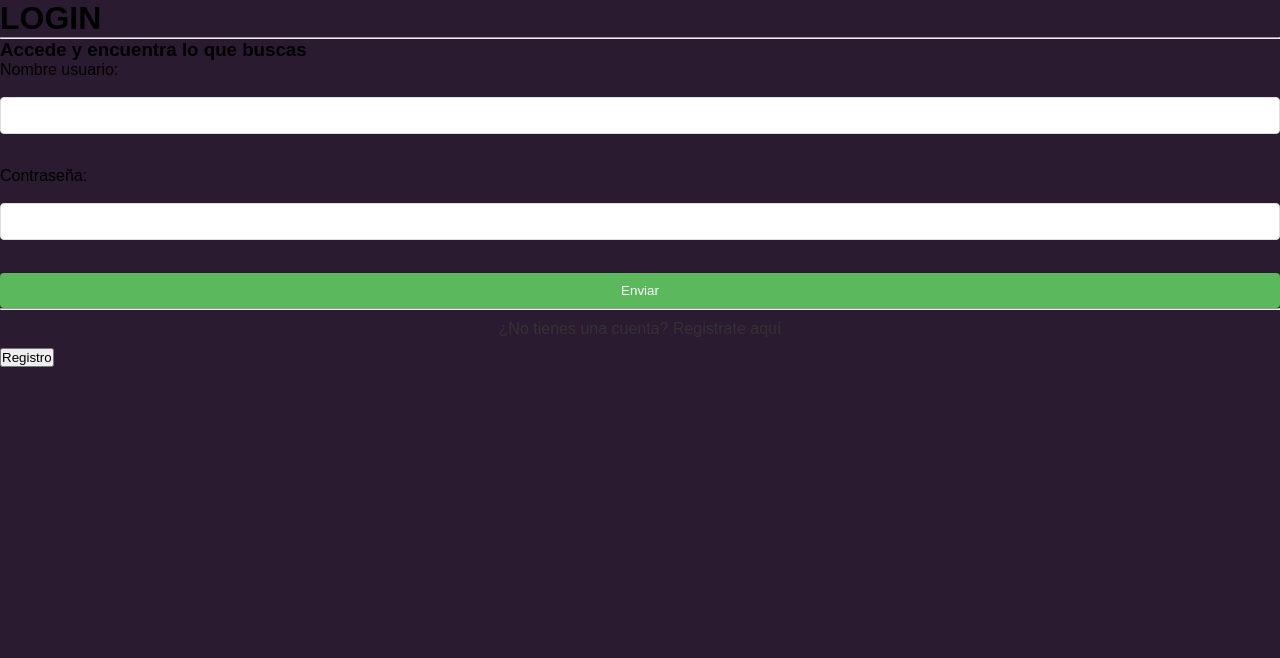
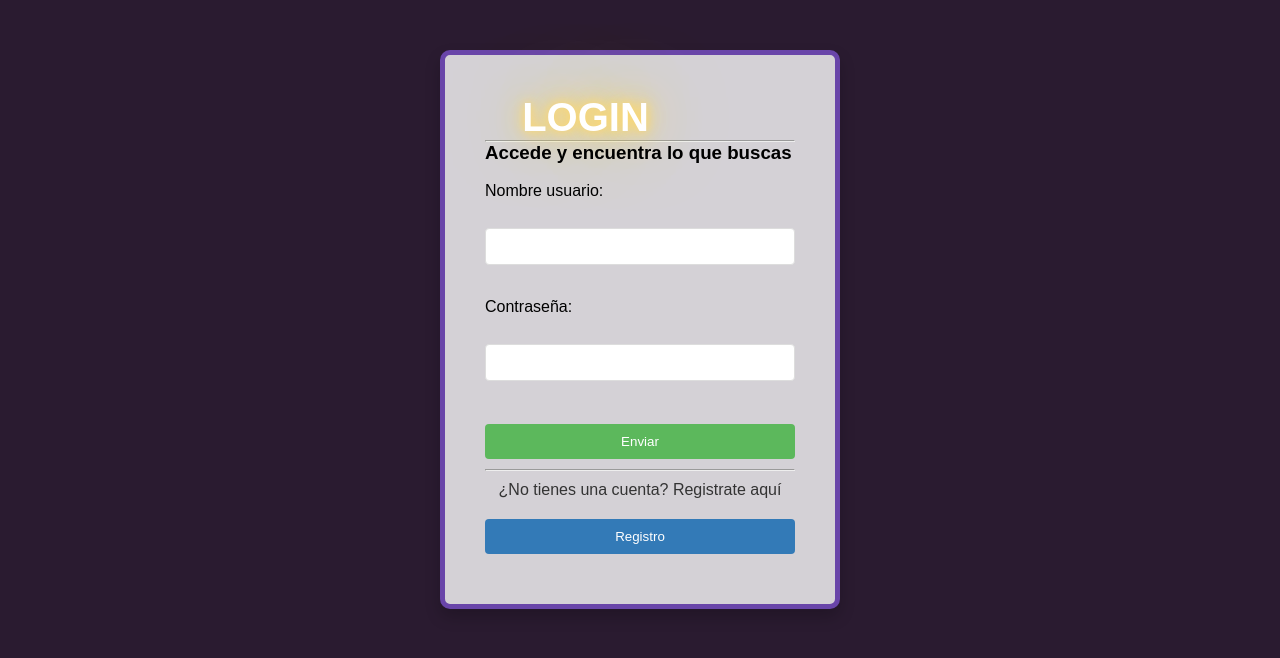
Before and after one commit to SherezadeLc/Tintero, a PHP site: page /login.php in a window 1280 px wide. Shown: the top 658 px of the page. Run offline with PHP 8.4, Linux system fonts and the light colour scheme.

Commit message:
CSS registro y login completado

```diff
--- /dev/null
+++ b/css/Registro_Login.css
@@ -0,0 +1,200 @@
+/* registro.css */
+/* Reset general */
+* {
+    margin: 0;
+    padding: 0;
+    box-sizing: border-box;
+    font-family: 'Poppins', sans-serif;
+}
+
+/* fondo base oscuro */
+body {
+    background-color: rgb(42, 27, 48);
+    overflow-x: hidden;
+}
+
+.contenedor-registro {
+    width: 400px !important; /* Ancho del contenedor */
+    margin: 50px auto;
+    padding: 20px;
+    background-color: rgba(255, 255, 255, 0.8);
+    border-radius: 10px;
+    border: 5px solid rgba(195, 6, 135, 1); /* Color inicial del borde */
+    box-shadow: 0 0 10px rgba(0, 0, 0, 0.1);
+    opacity: 0; /* Para el efecto de desvanecimiento */
+    transition: opacity 1s ease-in-out; /* Transición de desvanecimiento */
+    animation: backgroundChange 5s infinite alternate, borderChange 5s infinite alternate; /* Aplicar ambas animaciones */
+    animation-direction: alternate; /* Alternar la dirección de la animación */
+}
+
+body.loaded .contenedor-registro {
+    opacity: 1; /* Mostrar el contenedor al cargar */
+}
+
+.contenedor-registro input {
+    width: 100%;
+    padding: 10px;
+    margin: 10px 0;
+    border: 1px solid #ccc;
+    border-radius: 5px;
+}
+
+.contenedor-registro input:focus {
+    box-shadow: 0 0 10px rgba(255, 217, 105, 0.8); /* Efecto de sombra al enfocar */
+    border-color: #5cb85c; /* Color de borde al enfocar */
+}
+
+.contenedor-registro input[type="submit"] {
+    background-color: rgba(195, 6, 135, 0.8);
+    color: white;
+    border: none;
+    cursor: pointer;
+    transition: background-color 0.3s;
+}
+
+.contenedor-registro input[type="submit"]:hover {
+    background-color: #4cae4f;
+    animation: bounce 0.5s; /* Efecto de rebote al pasar el mouse */
+}
+
+@keyframes bounce {
+    0%, 20%, 50%, 80%, 100% {
+        transform: translateY(0);
+    }
+    40% {
+        transform: translateY(-10px);
+    }
+    60% {
+        transform: translateY(-5px);
+    }
+}
+
+@keyframes borderChange {
+    0% { border-color: rgba(190, 63, 156, 1); } /* Rosa */
+    25% { border-color: rgba(242, 182, 103, 1); } /* Amarillo */
+    50% { border-color: rgba(50, 90, 159, 1); } /* Azul */
+    75% { border-color: rgba(108, 68, 170 , 1); } /* Morado */
+    100% { border-color: rgba(152, 62, 158, 1); } /* Regresar a Rosa */
+}
+
+
+
+
+/* Estilos adicionales para el mensaje de error */
+#error-message {
+    color: red;
+    display: none; /* Ocultar inicialmente */
+}
+
+/* Estilos para el botón de iniciar sesión */
+.login-button {
+    background-color: #007bff;
+    color: white;
+    border: none;
+    padding: 10px 15px;
+    border-radius: 5px;
+    cursor: pointer;
+    transition: background-color 0.3s;
+}
+
+.login-button:hover {
+    background-color: #0056b3;
+}
+
+
+
+.contenedor-registro {
+    background-color: rgba(255, 255, 255, 0.8);
+    padding: 40px;
+    border-radius: 10px;
+    box-shadow: 0 8px 16px rgba(0, 0, 0, 0.2);
+    width: 300px;
+    margin: 50px auto;
+     /* Adjust the path as necessary */
+    background-size: cover;
+    background-position: center;
+}
+
+/* Contenedor h2 */
+.contenerdor-h2 {
+    border-radius: 15px;
+    box-shadow: -1px -1px 6px 0 rgb(243, 243, 243),
+        4px 4px 16px 2px rgb(124, 187, 255);
+}
+
+h2 {
+    margin-left: 12%;
+    font-size: 40px;
+    color: white;
+    text-shadow: 0 0 10px rgb(255, 217, 105),
+        0 0 20px rgb(255, 217, 105),
+        0 0 40px rgb(255, 217, 105),
+        0 0 80px rgb(255, 217, 105);
+}
+
+.contenedor-registro label {
+    display: block;
+    margin-bottom: 5px;
+    color: #333;
+}
+
+.contenedor-registro input[type="text"],
+.contenedor-registro input[type="email"],
+.contenedor-registro input[type="password"] {
+    width: 100%;
+    padding: 10px;
+    margin-bottom: 15px;
+    border: 1px solid #ddd;
+    border-radius: 4px;
+    box-sizing: border-box;
+}
+
+.contenedor-registro input[type="submit"] {
+    background-color: #5cb85c;
+    color: white;
+    border: none;
+    padding: 10px;
+    border-radius: 4px;
+    cursor: pointer;
+    width: 100%;
+}
+
+.contenedor-registro input[type="submit"]:hover {
+    background-color: #4cae4c;
+}
+
+.contenedor-registro .login-button {
+    background-color: #337ab7;
+    color: white;
+    border: none;
+    padding: 10px;
+    border-radius: 4px;
+    cursor: pointer;
+    width: 100%;
+    margin-top: 10px;
+}
+
+.contenedor-registro .login-button:hover {
+    background-color: #286090;
+}
+
+.contenedor-registro #error-message {
+    color: red;
+    font-size: 14px;
+    display: none;
+}
+
+.contenedor-registro p {
+    text-align: center;
+    margin: 10px 0;
+    color: #333;
+}
+
+.contenedor-registro a {
+    color: #337ab7;
+    text-decoration: none;
+}
+
+.contenedor-registro a:hover {
+    text-decoration: underline;
+}
--- a/css/estilo.css
+++ b/css/estilo.css
@@ -207,87 +207,3 @@ h2 {
 .diapositiva:hover {
     cursor: pointer;
 }
-/*REGISTRO*/
-.contenedor-registro {
-    background-color: rgba(255, 255, 255, 0.8);
-    padding: 40px;
-    border-radius: 10px;
-    box-shadow: 0 8px 16px rgba(0, 0, 0, 0.2);
-    width: 300px;
-    margin: 50px auto;
-    background-image: url('./img/foto1.jpeg'); /* Reemplaza con la URL de tu imagen de fondo */
-    background-size: cover;
-    background-position: center;
-}
-
-h2 {
-    margin-bottom: 20px;
-    color: #333;
-}
-
-label {
-    display: block;
-    margin-bottom: 5px;
-    color: #333;
-}
-
-input[type="text"],
-input[type="email"],
-input[type="password"] {
-    width: 100%;
-    padding: 10px;
-    margin-bottom: 15px;
-    border: 1px solid #ddd;
-    border-radius: 4px;
-    box-sizing: border-box;
-}
-
-input[type="submit"] {
-    background-color: #5cb85c;
-    color: white;
-    border: none;
-    padding: 10px;
-    border-radius: 4px;
-    cursor: pointer;
-    width: 100%;
-}
-
-input[type="submit"]:hover {
-    background-color: #4cae4c;
-}
-
-.login-button {
-    background-color: #337ab7;
-    color: white;
-    border: none;
-    padding: 10px;
-    border-radius: 4px;
-    cursor: pointer;
-    width: 100%;
-    margin-top: 10px;
-}
-
-.login-button:hover {
-    background-color: #286090;
-}
-
-#error-message {
-    color: red;
-    font-size: 14px;
-    display: none;
-}
-
-p {
-    text-align: center;
-    margin: 10px 0;
-    color: #333;
-}
-
-a {
-    color: #337ab7;
-    text-decoration: none;
-}
-
-a:hover {
-    text-decoration: underline;
-}
--- a/login.php
+++ b/login.php
@@ -10,15 +10,16 @@ and open the template in the editor.
         <meta name="viewport" content="width=device-width, initial-scale=1.0">
         <title>Tintero</title>
         <link rel="shortcut icon" href="./img/icono.jpg" type="image/x-icon" id="ico">
-        <link rel="stylesheet" type="text/css" href="./css/estilo.css">
+        <link rel="stylesheet" type="text/css" href="./css/Registro_Login.css">
         <script src="./javascript/script.js"></script>
     </head>
-    <body>
+    <body class="loaded">
+        <div class="contenedor-registro">
             <form name="form" action="" method="POST" enctype="multipart/form-data">
 
-            <h1>LOGIN</h1>
+                <h2>LOGIN</h2>
                 <hr>
-            <h3>Accede y encuentra lo que buscas</h3>
+                <h3>Accede y encuentra lo que buscas</h3><br>
 
                 Nombre usuario:
                 <br><br>
@@ -34,25 +35,23 @@ and open the template in the editor.
                 <br>
                 <hr>
                 <p>¿No tienes una cuenta? Registrate aquí</p>
-            <a href="registro.php"><input type="button" value="Registro" name="registro" /></a>
-
+                <a href="registro.php"><input type="button" class="login-button" value="Registro" name="registro" /></a>
 
             </form>
+        </div>
         <?php
         // put your code here
         /* inicio sesion */
         session_start();
 
         /* Si el usuario pulsa el boton de salir en el menu se elimina el usuario de la variable de sesion y se destruye la session */
-        if (isset($_REQUEST['salir']))
-        {
+        if (isset($_REQUEST['salir'])) {
             unset($_SESSION['usuario']);
             session_destroy();
         }
 
         // Verificar si el formulario  de logeo ha sido enviado
-        if (isset($_POST['enviar']))
-        {
+        if (isset($_POST['enviar'])) {
             // Recuperar los datos del formulario
             $usuario_ingresado = $_POST['usuario'];
             $contrasena_ingresada = $_POST['contrasena'];
@@ -71,17 +70,16 @@ and open the template in the editor.
             $datosConsulta = mysqli_fetch_assoc($consulta);
 
             // Verificar si la consulta devuelve true porque hay resultados y son mas de 0 filas
-            if ($consulta && mysqli_num_rows($consulta) > 0)
-            {
+            if ($consulta && mysqli_num_rows($consulta) > 0) {
                 //aqui guardamos la informacion del id_usuario que luego lo vamos a utilizar para buscar que tipo de suscripcion tiene
-                $id_usuario=$datosConsulta['id_usuario'];
+                $id_usuario = $datosConsulta['id_usuario'];
                 //aqui sacamos la informacion del plan de suscripcion que es el id_plan que luego buscamos en otra tabla cual de todos es.
                 $consulta_suscripcion = "SELECT id_plan FROM suscripcion WHERE ID_Usuario = '$id_usuario'";
-                $datosConsultaId_planSuscripcion=mysqli_query($conexion, $consulta_suscripcion);
+                $datosConsultaId_planSuscripcion = mysqli_query($conexion, $consulta_suscripcion);
 
-                $id_plan_Suscripcion= $datosConsultaId_planSuscripcion['id_plan'];
+                $id_plan_Suscripcion = $datosConsultaId_planSuscripcion['id_plan'];
                 $consulta_Plan_suscripcion = "SELECT ID_Plan,Nombre_Plan FROM plan_suscripcion WHERE ID_Plan = '$id_plan_Suscripcion'";
-               $datosConsultaPlanSuscripcion=mysqli_query($conexion, $consulta_Plan_suscripcion);
+                $datosConsultaPlanSuscripcion = mysqli_query($conexion, $consulta_Plan_suscripcion);
                 /* Sacamos la fila */
                 $datosConsulta_Plan_Suscripcion = mysqli_fetch_assoc($datosConsultaPlanSuscripcion);
 
@@ -99,33 +97,27 @@ and open the template in the editor.
                 $_SESSION['plan_suscripcion'] = $datosConsulta_Plan_Suscripcion['Nombre_Plan'];
 
                 /* Si el usuario que se logea tiene como rol invitado, solo le redirigira a previsualizacion donde podra solo observar los productos */
-                if ($_SESSION['plan_suscripcion'] == 'Plan_Basico')
-                {
+                if ($_SESSION['plan_suscripcion'] == 'Plan_Basico') {
 
                     header('Location: menuPlanBasico.php');
                     exit;
                 }
-                if ($_SESSION['plan_suscripcion'] == 'Plan_Estandar')
-                {
+                if ($_SESSION['plan_suscripcion'] == 'Plan_Estandar') {
 
                     header('Location: menuPlanEstandar.php');
                     exit;
                 }
-                if ($_SESSION['plan_suscripcion'] == 'Plan_Premium')
-                {
+                if ($_SESSION['plan_suscripcion'] == 'Plan_Premium') {
 
                     header('Location: menuPlanPremium.php');
                     exit;
                 }
-                if ($_SESSION['plan_suscripcion'] == 'Mes_prueba')
-                {
+                if ($_SESSION['plan_suscripcion'] == 'Mes_prueba') {
 
                     header('Location: menuPlanPremium.php');
                     exit;
                 }
-
-            } else
-            {
+            } else {
                 // Credenciales inválidas, mostrar mensaje de error
                 echo "Credenciales incorrectas. Por favor, inténtalo de nuevo.";
             }
--- a/registro.php
+++ b/registro.php
@@ -10,12 +10,13 @@ and open the template in the editor.
         <meta name="viewport" content="width=device-width, initial-scale=1.0">
         <title>Tintero</title>
         <link rel="shortcut icon" href="./img/icono.jpg" type="image/x-icon" id="ico">
-        <link rel="stylesheet" type="text/css" href="./css/estilo.css">
+        <link rel="stylesheet" type="text/css" href="./css/Registro_Login.css">
         <script src="./javascript/script.js"></script>
     </head>
-    <body>
+    <body class="loaded">
         <div class="contenedor-registro">
             <h2>Registro</h2>
+            <hr><br>
             <form method="POST" onsubmit="return validarCorreo()">
                 <label>Nombre:</label>
                 <input type="text" name="nombre" required><br>
```
Also changed, not shown: javascript/script.js (+28 -34 lines). Lines whose indentation alone changed are shown as unchanged.
